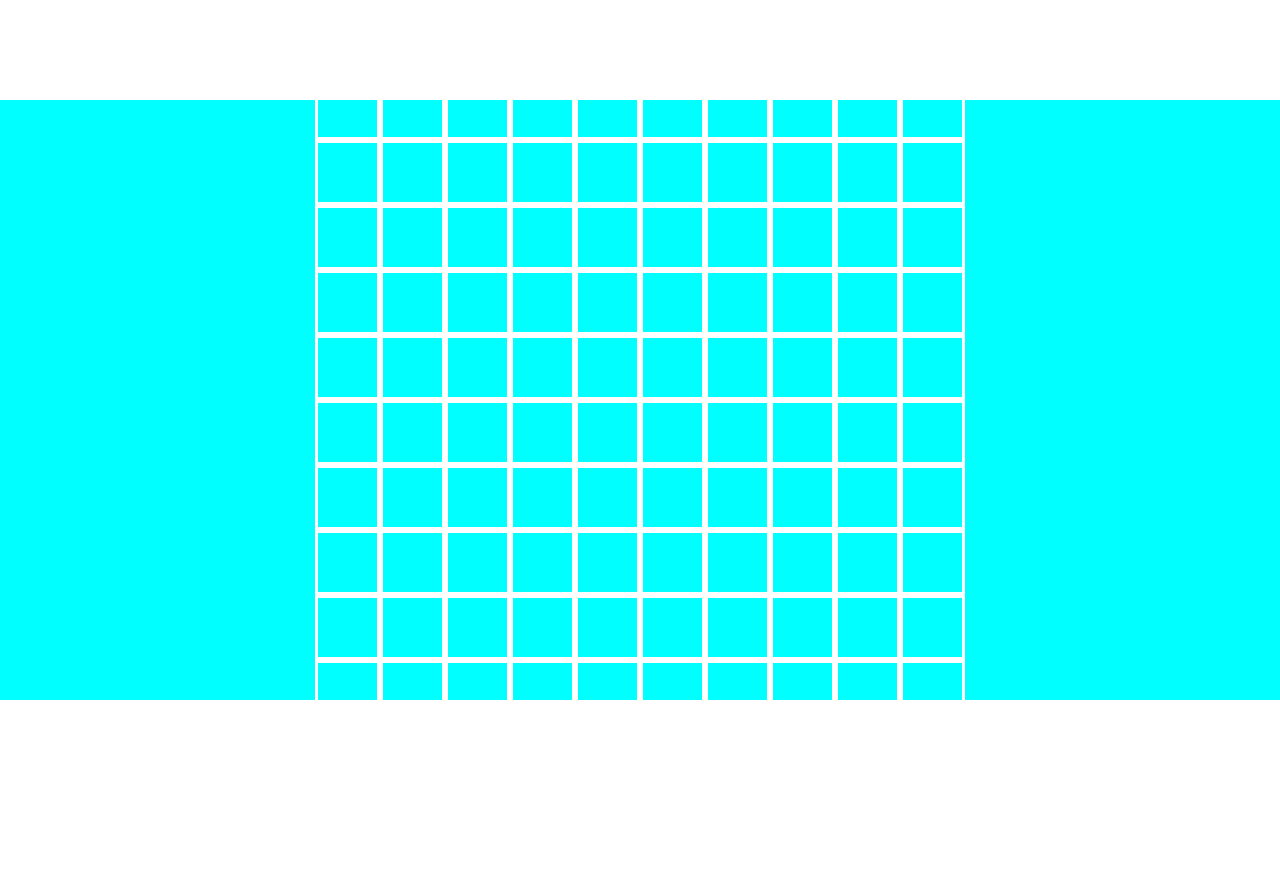
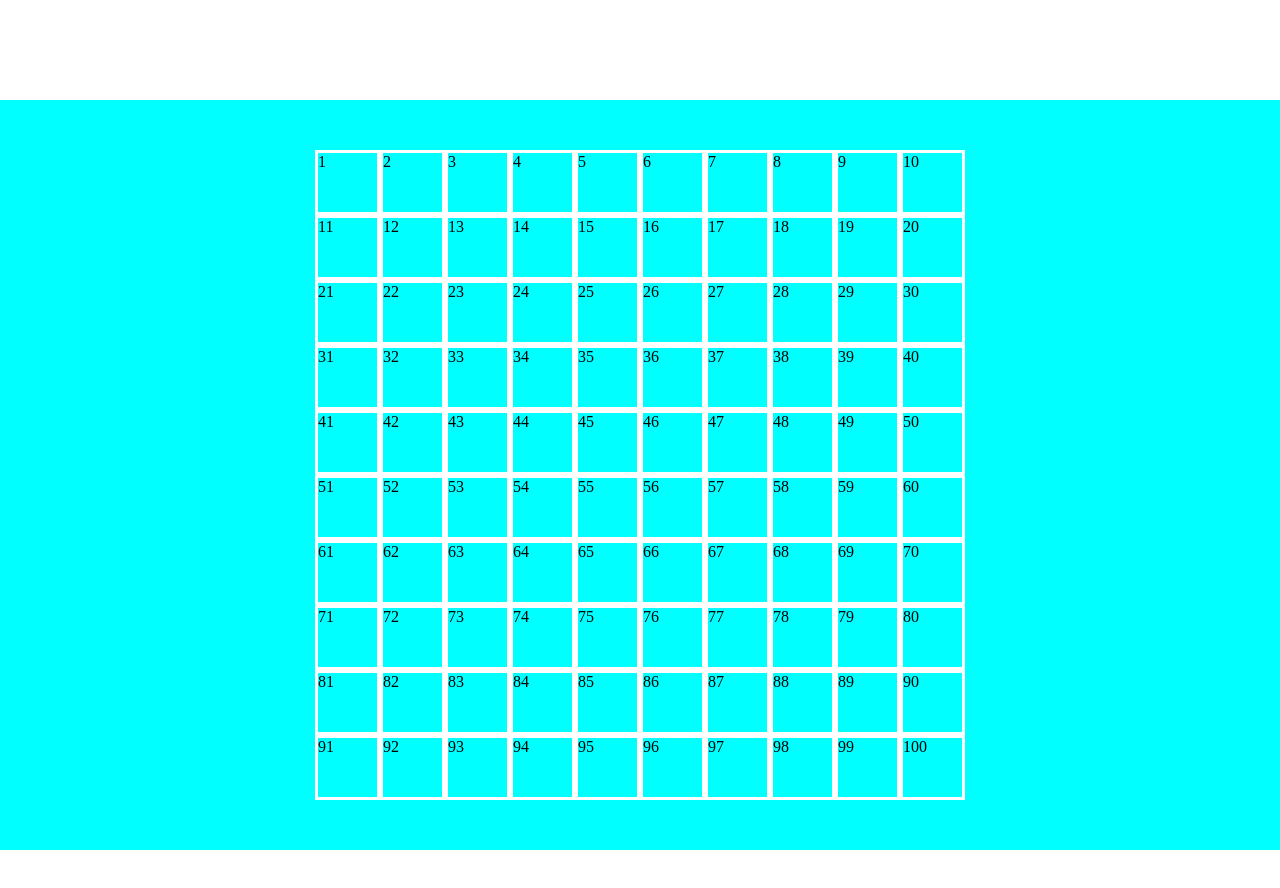
Before and after one commit to Mentabomber/js-campominato-grid, a plain HTML site: page index.html in a window 1280 px wide. Before the commit the page ends 800 px from the top, so only its background shows below. Drawn offline with Linux system fonts and the light colour scheme.

Commit message:
js creazione div e span con numeri tramite for

```diff
--- a/css/style.css
+++ b/css/style.css
@@ -14,7 +14,8 @@ header{
     justify-content: center;
     align-items: center;
     background-color: aqua;
-    height: calc(100vh - 200px);
+    height: calc(100% - 200px);
+    padding: 50px;
 
 }
 
--- a/js/main.js
+++ b/js/main.js
@@ -11,6 +11,8 @@
 
 let gridElement = document.getElementById("new-grid");
 
+const listArray = [];
+
 function gridCreation (elementType, className){
 
     const newElement = document.createElement(elementType);
@@ -21,10 +23,26 @@ function gridCreation (elementType, className){
 
 }
 
+function arrayNumGenerator() {
+
+
+
+}
+
 for (let i = 0; i < 100; i++) {
+
+    listArray.push(i + 1);
 
     const newGrid = gridCreation("div", "easy-grid");
 
+    const newSpan = document.createElement("span");
+
     gridElement.append(newGrid);
 
+    newGrid.append(newSpan);
+
+    newSpan.append(listArray[i]);
+
 }
+
+console.log(listArray);
```
